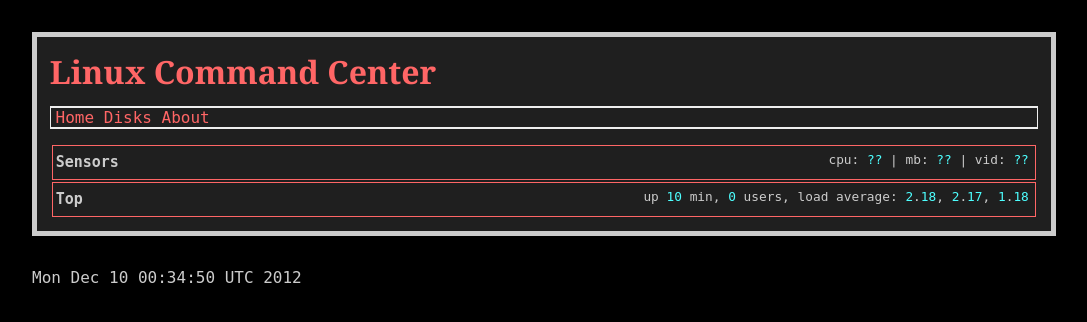
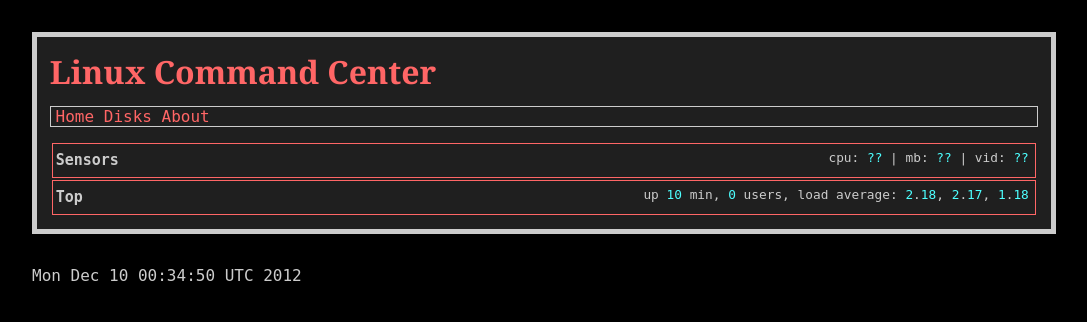
Before and after one commit to johntcaldas/CommandCenter, a Flask app: page / in a window 1280 px wide. Shown: the top 322 px of the page, without its empty margins (96-1183 px from the left). Run offline with Flask 2, Linux system fonts and the light colour scheme; data that the repository does not hold is empty; some libraries are stand-ins or nearby versions.

Commit message:
Minor css change

```diff
--- a/static/style.css
+++ b/static/style.css
@@ -28,7 +28,7 @@ h1, h2 {
 }
 
 h1 {
-    border-bottom: 2px solid #EEEEEE;
+    /*border-bottom: 2px solid #EEEEEE;*/
     padding-bottom: .4em;
 }
 
@@ -63,9 +63,10 @@ footer {
     margin: 0 0 1em 0;
     padding: 0 0 0 .3em;
     list-style-type: none;
-    border-bottom: 2px solid #EEEEEE;
-    border-right: 1px solid #EEEEEE;
-    border-left: 1px solid #EEEEEE;
+    border-top: 1px solid #CCCCCC;
+    border-bottom: 1px solid #CCCCCC;
+    border-right: 1px solid #CCCCCC;
+    border-left: 1px solid #CCCCCC;
 }
 #navcontainer ul li { display: inline; }
 #navcontainer ul li a { text-decoration: none; }
```
